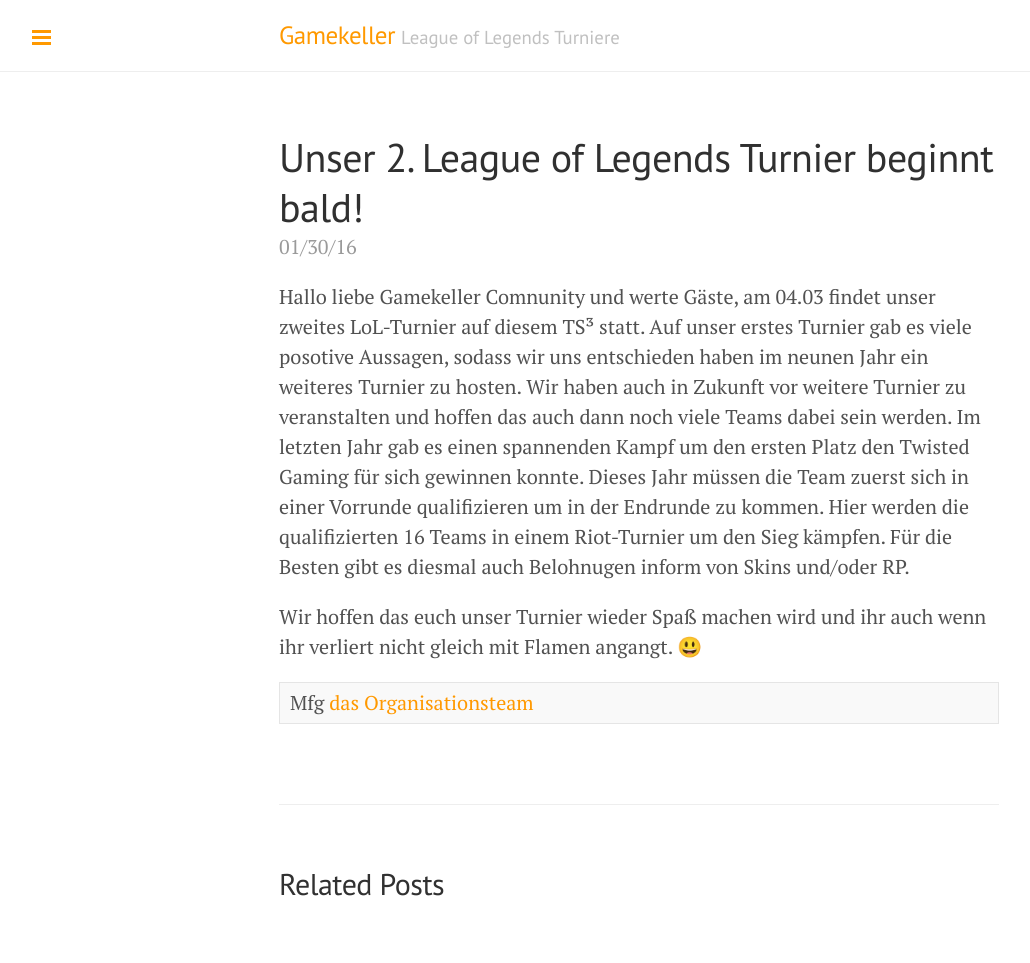
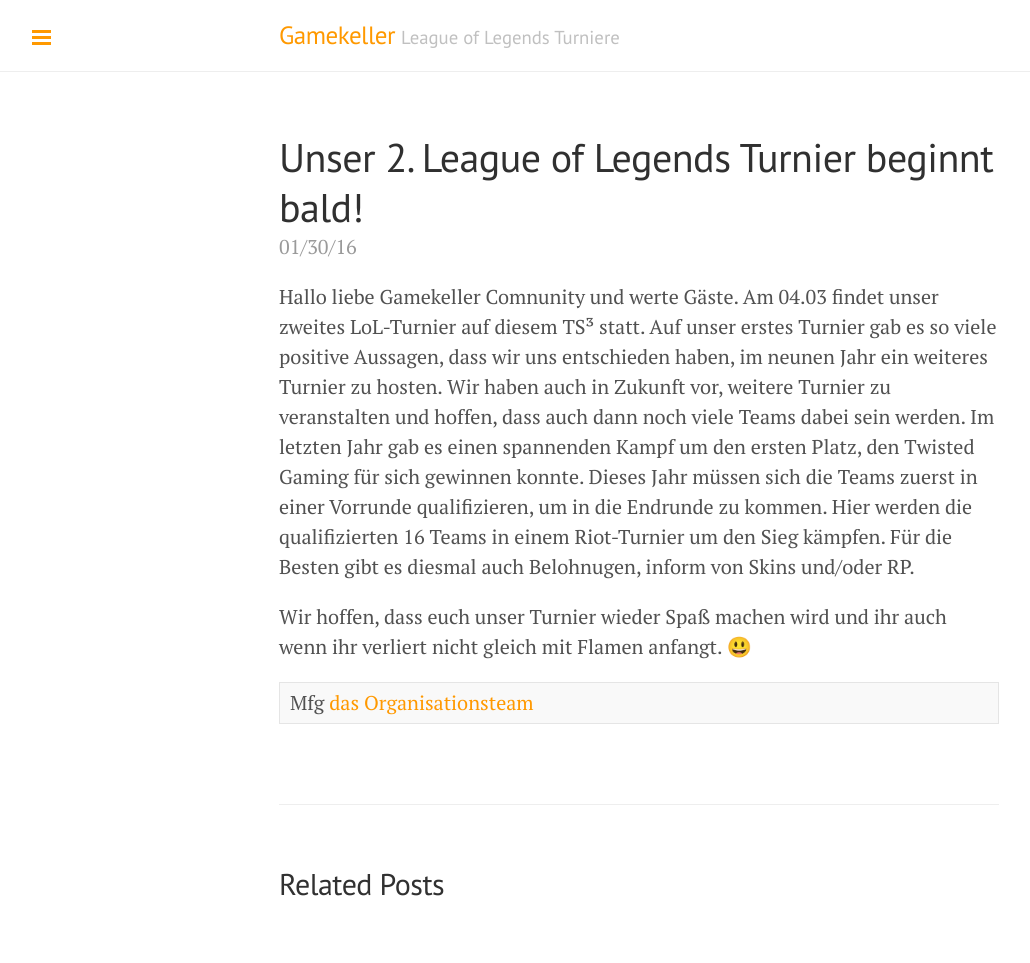
Before and after one commit to gamekeller/League-of-Legends-Turnier-Page, a Jekyll site: the page built from _posts/2016-01-30-2.lol-turnier.md, in a window 1280 px wide. Shown: the whole page, without its empty margins (1-1031 px from the left). Built offline with Jekyll 4.4.1, drawn with Linux system fonts in a browser that asks for light colours; emoji names are drawn with the system emoji font.

Commit message:
Update 2016-01-30-2.lol-turnier.md

```diff
--- a/_posts/2016-01-30-2.lol-turnier.md
+++ b/_posts/2016-01-30-2.lol-turnier.md
@@ -3,21 +3,19 @@
 title: Unser 2. League of Legends Turnier beginnt bald!
 ---
 
-Hallo liebe Gamekeller Comnunity und werte Gäste,
-am 04.03 findet unser zweites LoL-Turnier auf diesem TS³ statt.
-Auf unser erstes Turnier gab es viele posotive Aussagen, sodass
-wir uns entschieden haben im neunen Jahr ein weiteres Turnier zu
-hosten. Wir haben auch in Zukunft vor weitere Turnier zu
-veranstalten und hoffen das auch dann noch viele Teams dabei
-sein werden. Im letzten Jahr gab es einen spannenden Kampf um
-den ersten Platz den Twisted Gaming für sich gewinnen konnte.
-Dieses Jahr müssen die Team zuerst sich in einer Vorrunde
-qualifizieren um in der Endrunde zu kommen. Hier werden die
-qualifizierten 16 Teams in einem Riot-Turnier um den Sieg
-kämpfen. Für die Besten gibt es diesmal auch Belohnugen inform
-von Skins und/oder RP.
+Hallo liebe Gamekeller Comnunity und werte Gäste.
+Am 04.03 findet unser zweites LoL-Turnier auf diesem TS³ statt.
+Auf unser erstes Turnier gab es so viele positive Aussagen,
+dass wir uns entschieden haben, im neunen Jahr ein weiteres Turnier zu hosten.
+Wir haben auch in Zukunft vor, weitere Turnier zu veranstalten und hoffen,
+dass auch dann noch viele Teams dabei sein werden.
+Im letzten Jahr gab es einen spannenden Kampf um den ersten Platz,
+den Twisted Gaming für sich gewinnen konnte. Dieses Jahr müssen sich
+die Teams zuerst in einer Vorrunde qualifizieren, um in die Endrunde zu kommen.
+Hier werden die qualifizierten 16 Teams in einem Riot-Turnier um den Sieg kämpfen.
+Für die Besten gibt es diesmal auch Belohnugen, inform von Skins und/oder RP.
 
-Wir hoffen das euch unser Turnier wieder Spaß machen wird und
-ihr auch wenn ihr verliert nicht gleich mit Flamen angangt. :smiley:
+Wir hoffen, dass euch unser Turnier wieder Spaß machen wird und ihr auch
+wenn ihr verliert nicht gleich mit Flamen anfangt. :smiley:
 
 Mfg [das Organisationsteam]({{ site.github.url }}/team)|
```
